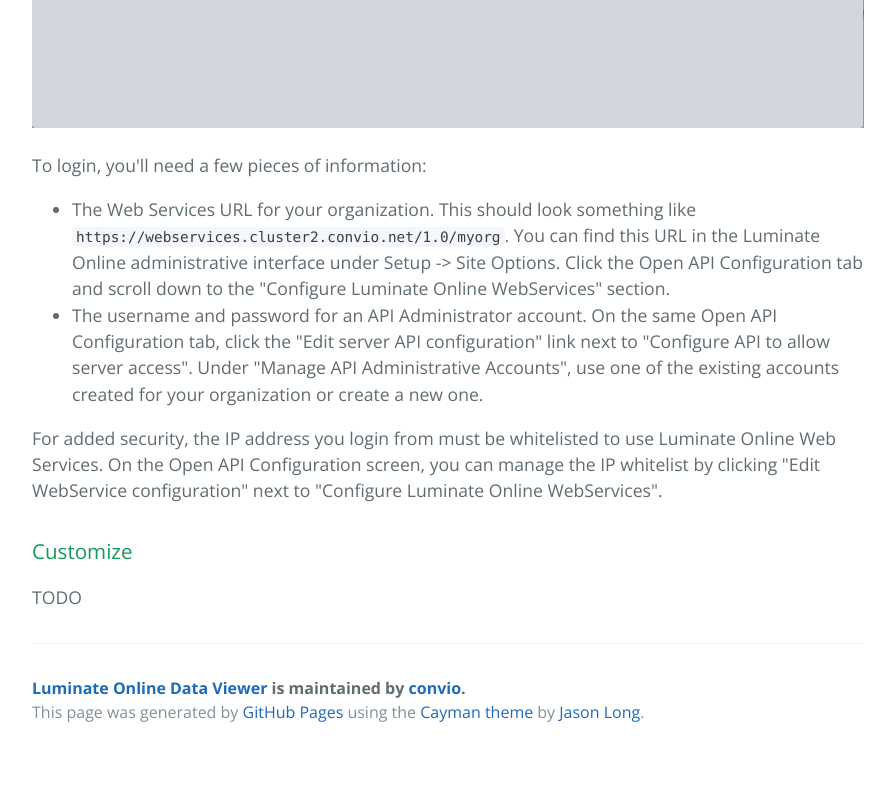
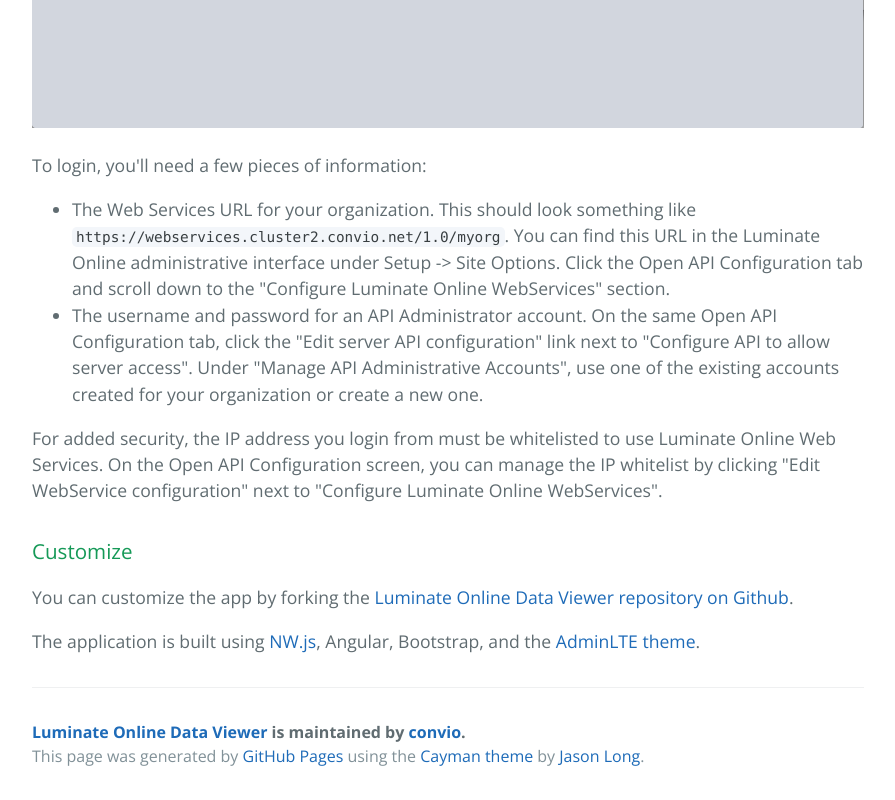
Before and after one commit to convio/luminate-online-data-viewer, a plain HTML site: page index.html in a window 1280 px wide. Shown: the part 1808-2608 px from the top of the page, without its empty margins (192-1087 px from the left). Before the commit the page ends 2564 px from the top, so only its background shows below. Drawn offline with nearby package versions, Linux system fonts and the light colour scheme.

Commit message:
Add Customize section

```diff
--- a/index.html
+++ b/index.html
@@ -51,7 +51,9 @@
 <h3>
 <a id="creating-pages-manually" class="anchor" href="#customize" aria-hidden="true"><span class="octicon octicon-link"></span></a>Customize</h3>
 
-<p>TODO</p>
+<p>You can customize the app by forking the <a href="https://github.com/convio/luminate-online-data-viewer">Luminate Online Data Viewer repository on Github</a>.</p>
+
+<p>The application is built using <a href="http://nwjs.io/">NW.js</a>, Angular, Bootstrap, and the <a href="https://github.com/almasaeed2010/AdminLTE">AdminLTE theme</a>.</p>
 
       <footer class="site-footer">
         <span class="site-footer-owner"><a href="https://github.com/convio/luminate-online-data-viewer">Luminate Online Data Viewer</a> is maintained by <a href="https://github.com/convio">convio</a>.</span>
```
Also changed, not shown: params.json (+1 -1 lines).
